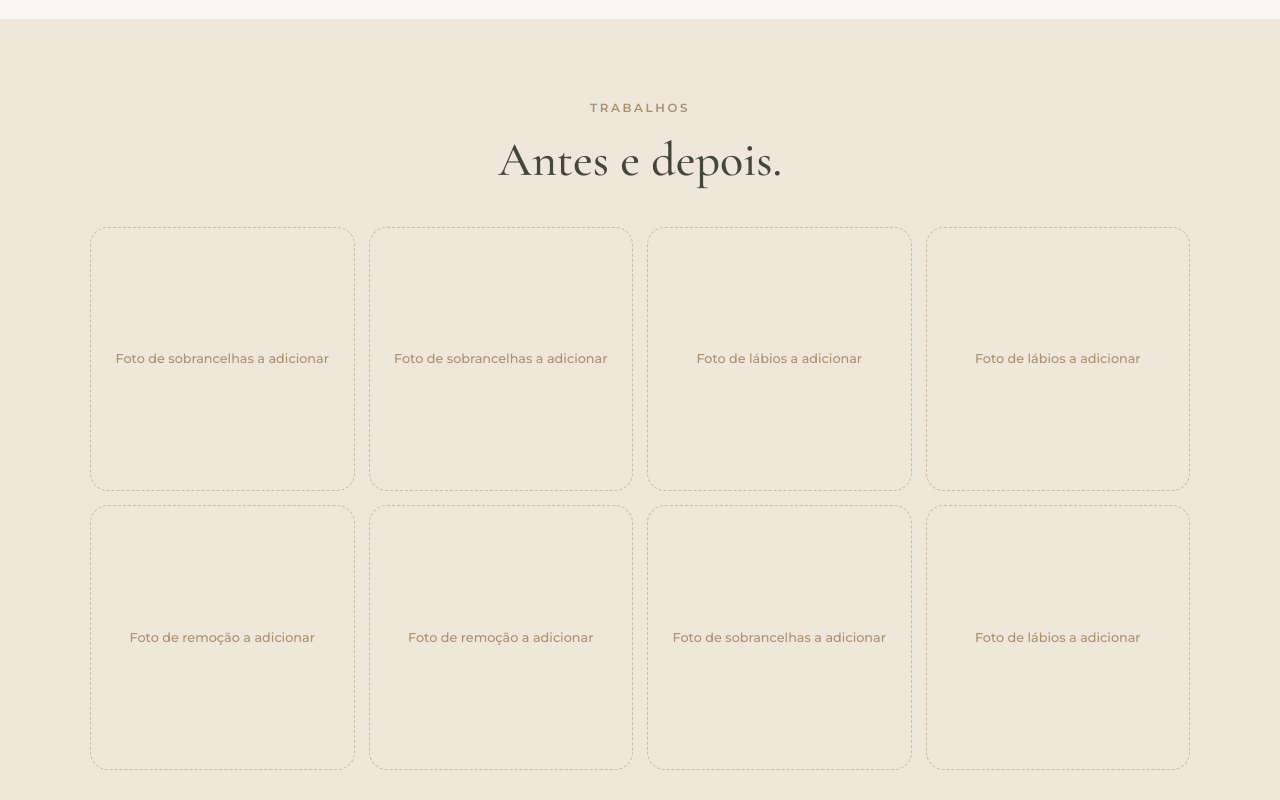
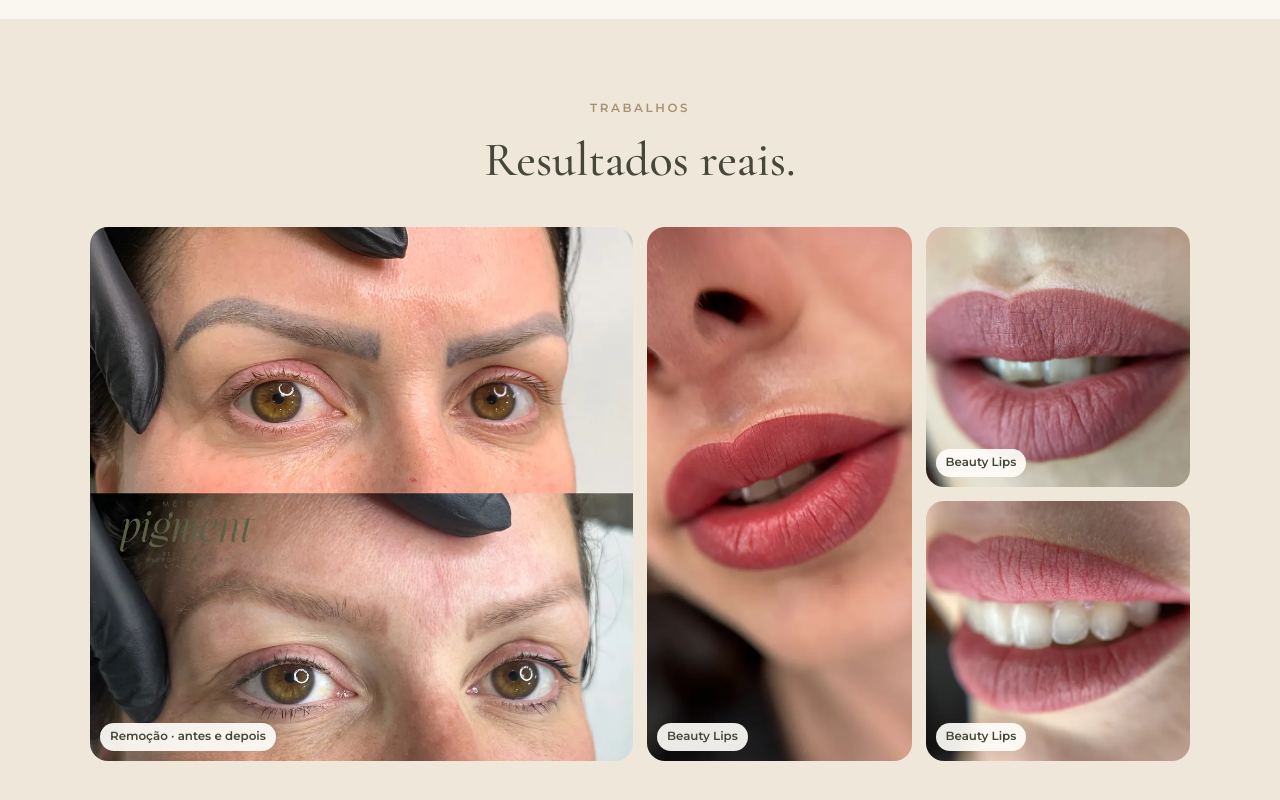
Before and after one commit to academyjoanapereira-gif/joana-pereira-arkin-academy, a plain HTML site: page clientes.html in a window 1280 px wide. Shown: the part 2380-3180 px from the top of the page. Drawn offline with nearby package versions, Linux system fonts and the light colour scheme.

Commit message:
Galeria com fotos reais de lábios e remoção
Co-Authored-By: Claude Opus 5.5 <noreply@anthropic.com>
Claude-Session: https://claude.ai/code/session_01QsbaNANGk6bsfTVBXGtDNC

```diff
--- a/assets/css/site.css
+++ b/assets/css/site.css
@@ -176,3 +176,10 @@ section { padding: 80px 0; }
 /* WhatsApp flutuante */
 .wa-float { position: fixed; right: 16px; bottom: 16px; z-index: 40; width: 58px; height: 58px; border-radius: 50%; background: #25d366; display: grid; place-items: center; box-shadow: 0 8px 24px rgba(0,0,0,.22); }
 .wa-float svg { width: 30px; height: 30px; fill: #fff; }
+
+/* Galeria com destaque */
+.gallery.feature { grid-auto-rows: 170px; }
+.gallery.feature figure { aspect-ratio: auto; }
+.gallery.feature .big { grid-column: span 2; grid-row: span 2; }
+.gallery.feature .tall { grid-row: span 2; }
+@media (min-width: 860px) { .gallery.feature { grid-auto-rows: 260px; } }
--- a/clientes.html
+++ b/clientes.html
@@ -114,17 +114,25 @@
   <section class="bg-sand">
     <div class="wrap center">
       <p class="eyebrow">Trabalhos</p>
-      <h2>Antes e depois.</h2>
-      <!-- TODO: substituir pelas fotos reais dos trabalhos (assets/img/trabalhos/) -->
-      <div class="gallery">
-        <figure class="placeholder">Foto de sobrancelhas a adicionar</figure>
-        <figure class="placeholder">Foto de sobrancelhas a adicionar</figure>
-        <figure class="placeholder">Foto de lábios a adicionar</figure>
-        <figure class="placeholder">Foto de lábios a adicionar</figure>
-        <figure class="placeholder">Foto de remoção a adicionar</figure>
-        <figure class="placeholder">Foto de remoção a adicionar</figure>
-        <figure class="placeholder">Foto de sobrancelhas a adicionar</figure>
-        <figure class="placeholder">Foto de lábios a adicionar</figure>
+      <h2>Resultados reais.</h2>
+      <!-- Fotos reais dos trabalhos. TODO: juntar sobrancelhas (Natural Brows) -->
+      <div class="gallery feature">
+        <figure class="big">
+          <picture><source type="image/webp" srcset="assets/img/trabalhos/remocao-sobrancelhas.webp"><img src="assets/img/trabalhos/remocao-sobrancelhas.jpg" alt="Remoção de micropigmentação de sobrancelhas, antes e depois, com o Método Pigment" loading="lazy"></picture>
+          <figcaption>Remoção · antes e depois</figcaption>
+        </figure>
+        <figure class="tall">
+          <picture><source type="image/webp" srcset="assets/img/trabalhos/labios-3.webp"><img src="assets/img/trabalhos/labios-3.jpg" alt="Lábios com micropigmentação Beauty Lips, tom rosado natural" loading="lazy"></picture>
+          <figcaption>Beauty Lips</figcaption>
+        </figure>
+        <figure>
+          <picture><source type="image/webp" srcset="assets/img/trabalhos/labios-1.webp"><img src="assets/img/trabalhos/labios-1.jpg" alt="Lábios com micropigmentação Beauty Lips, cor uniforme" loading="lazy"></picture>
+          <figcaption>Beauty Lips</figcaption>
+        </figure>
+        <figure>
+          <picture><source type="image/webp" srcset="assets/img/trabalhos/labios-2.webp"><img src="assets/img/trabalhos/labios-2.jpg" alt="Lábios com micropigmentação Beauty Lips, sorriso" loading="lazy"></picture>
+          <figcaption>Beauty Lips</figcaption>
+        </figure>
       </div>
     </div>
   </section>
```
Also changed, not shown: assets/img/trabalhos/labios-1.jpg (added), assets/img/trabalhos/labios-1.webp (added), assets/img/trabalhos/labios-2.jpg (added), assets/img/trabalhos/labios-2.webp (added), assets/img/trabalhos/labios-3.jpg (added), assets/img/trabalhos/labios-3.webp (added), assets/img/trabalhos/remocao-sobrancelhas.jpg (added), assets/img/trabalhos/remocao-sobrancelhas.webp (added).
